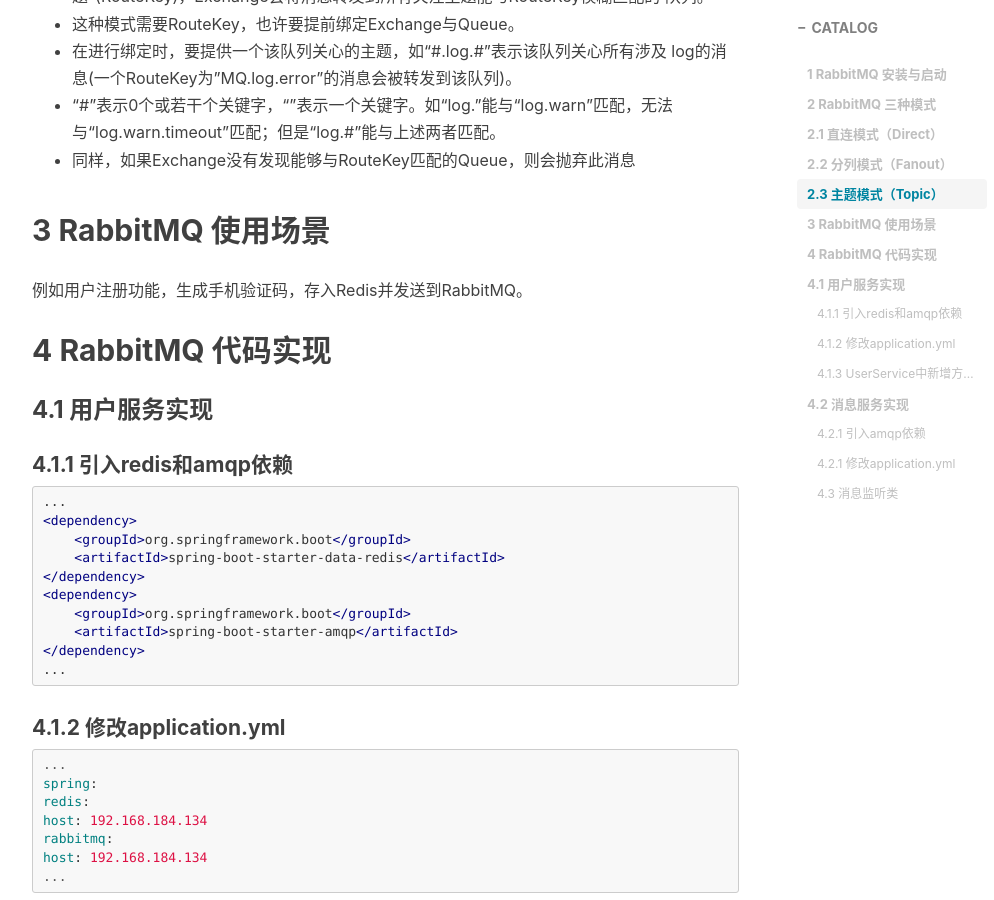
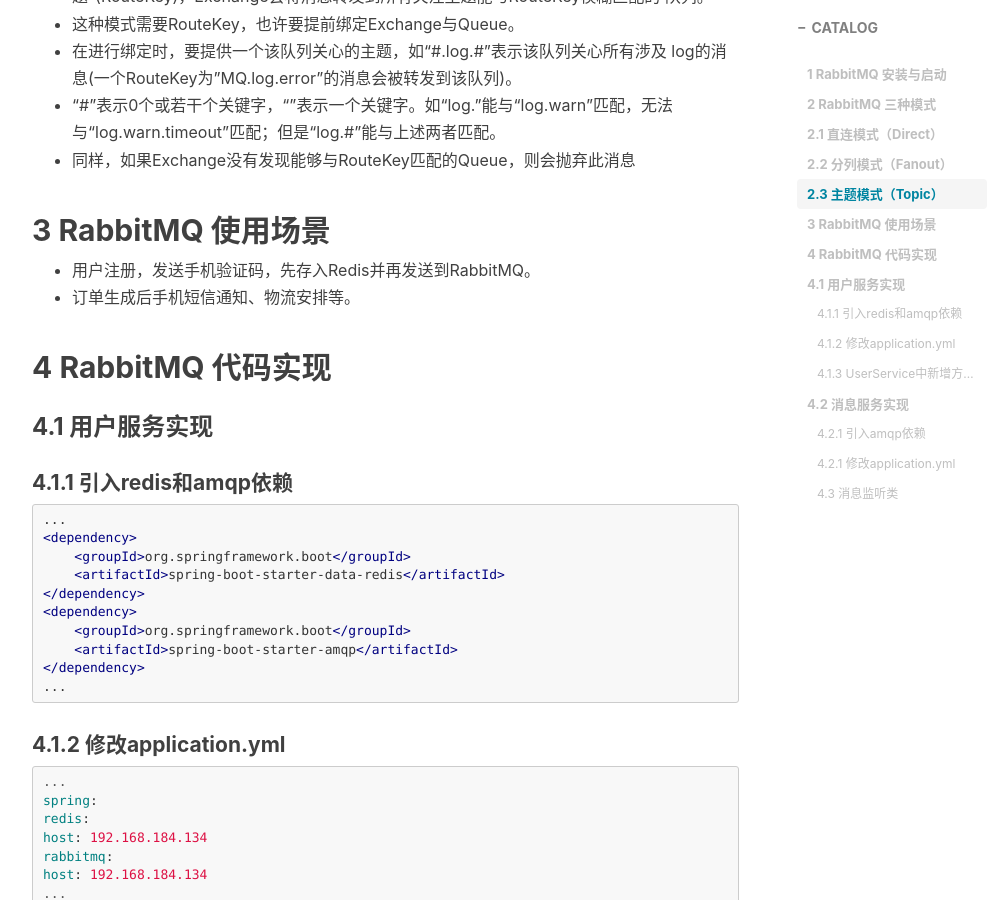
Before and after one commit to minggaowang/minggaowang.github.io, a Jekyll site: the page built from _posts/2019-12-03-消息中间件RabbitMQ.MD, in a window 1280 px wide and 900 px high, scrolled down 2569 px. Shown: the whole window, without its empty margins (233-1227 px from the left). Built offline with Jekyll 4.4.1, drawn with Linux system fonts in a browser that asks for light colours; nearby versions of some CDN libraries; comment, search, counter and statistics services are not loaded.

Commit message:
Update 2019-12-03-消息中间件RabbitMQ.MD
111

```diff
--- a/_posts/2019-12-03-消息中间件RabbitMQ.MD
+++ b/_posts/2019-12-03-消息中间件RabbitMQ.MD
@@ -76,7 +76,8 @@
 
 ## 3 RabbitMQ 使用场景
 
-例如用户注册功能，生成手机验证码，存入Redis并发送到RabbitMQ。
+- 用户注册，发送手机验证码，先存入Redis并再发送到RabbitMQ。
+- 订单生成后手机短信通知、物流安排等。
 
 ## 4 RabbitMQ 代码实现
 
```
